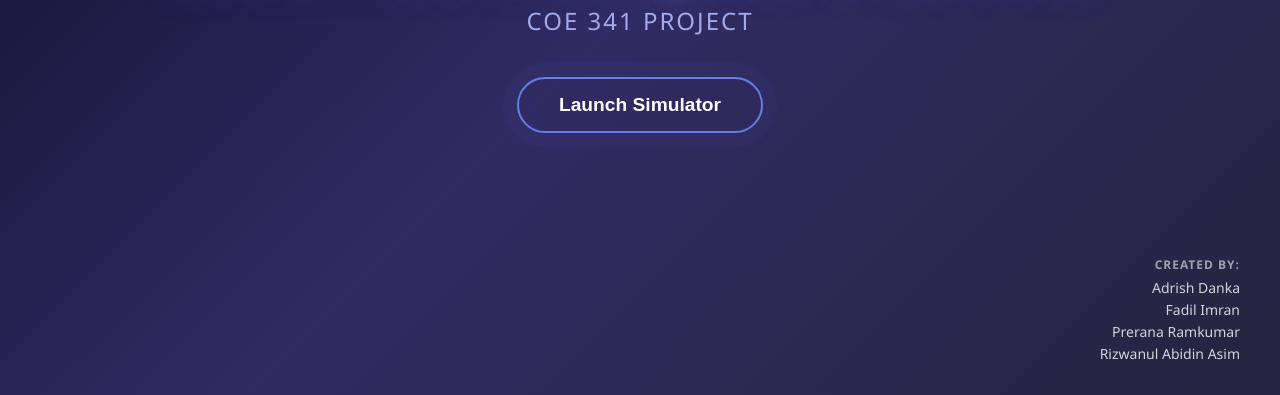
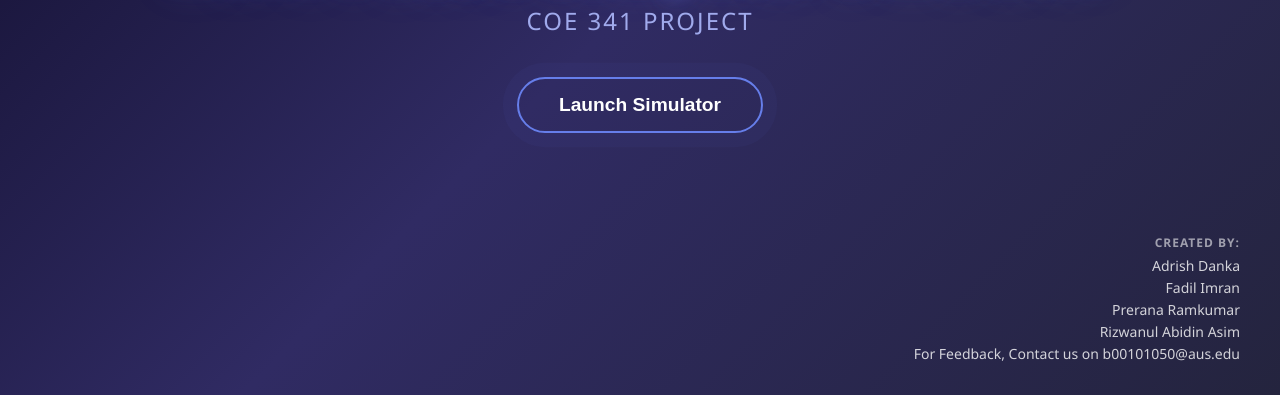
Before and after one commit to Prk10/COE341_Simulator_Assembler, a plain HTML site: page index.html in a window 1280 px wide. Shown: the part 404-799 px from the top of the page. Drawn offline with nearby package versions, Linux system fonts and the light colour scheme.

Commit message:
Updated README and added email for feedback

```diff
--- a/index.html
+++ b/index.html
@@ -26,6 +26,7 @@
                 <li>Fadil Imran</li>
                 <li>Prerana Ramkumar</li>
                 <li>Rizwanul Abidin Asim</li>
+                <li>For Feedback, Contact us on b00101050@aus.edu</li>
             </ul>
         </div>
     </div>
```
Also changed, not shown: 1 other file.
